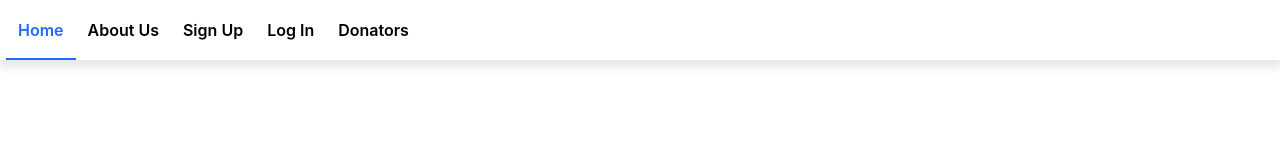
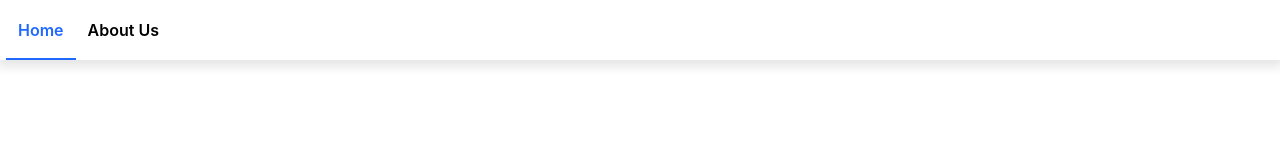
Before and after one commit to hrtowii/NYP_FullStackProject, a React (Vite) app: page / in a window 1280 px wide. Shown: the top 160 px of the page. Built offline with nearby package versions, Linux system fonts and the light colour scheme; sample sign-in values are in the browser's storage.

Commit message:
Menu and permission fix

```diff
--- /dev/null
+++ b/src/components/AvatarMenu.jsx
@@ -0,0 +1,101 @@
+import React from 'react';
+import { Avatar, Menu, MenuItem, ListItemIcon, Divider, IconButton, Tooltip } from '@mui/material';
+import { PersonAdd, Settings, Logout } from '@mui/icons-material';
+import { useNavigate } from 'react-router-dom';
+
+export default function AvatarMenu({ currentUserRole }) {
+  const [anchorEl, setAnchorEl] = React.useState(null);
+  const open = Boolean(anchorEl);
+  const navigate = useNavigate();
+
+  const handleClick = (event) => {
+    setAnchorEl(event.currentTarget);
+  };
+
+  const handleClose = () => {
+    setAnchorEl(null);
+  };
+
+  const handleLogout = () => {
+    navigate('/logout');
+    handleClose();
+  };
+
+  return (
+    <>
+      <Tooltip title="Account settings">
+        <IconButton
+          onClick={handleClick}
+          size="small"
+          sx={{ ml: 2 }}
+          aria-controls={open ? 'account-menu' : undefined}
+          aria-haspopup="true"
+          aria-expanded={open ? 'true' : undefined}
+        >
+          {/* <Avatar sx={{ width: 32, height: 32 }}>{currentUserRole?.charAt(0).toUpperCase()}</Avatar> */}
+        </IconButton>
+      </Tooltip>
+      <Menu
+        anchorEl={anchorEl}
+        id="account-menu"
+        open={open}
+        onClose={handleClose}
+        onClick={handleClose}
+        PaperProps={{
+          elevation: 0,
+          sx: {
+            overflow: 'visible',
+            filter: 'drop-shadow(0px 2px 8px rgba(0,0,0,0.32))',
+            mt: 1.5,
+            '& .MuiAvatar-root': {
+              width: 32,
+              height: 32,
+              ml: -0.5,
+              mr: 1,
+            },
+            '&::before': {
+              content: '""',
+              display: 'block',
+              position: 'absolute',
+              top: 0,
+              right: 14,
+              width: 10,
+              height: 10,
+              bgcolor: 'background.paper',
+              transform: 'translateY(-50%) rotate(45deg)',
+              zIndex: 0,
+            },
+          },
+        }}
+        transformOrigin={{ horizontal: 'right', vertical: 'top' }}
+        anchorOrigin={{ horizontal: 'right', vertical: 'bottom' }}
+      >
+        <MenuItem onClick={() => navigate('/profile')}>
+          <Avatar /> Profile
+        </MenuItem>
+        <MenuItem onClick={() => navigate('/account')}>
+          <Avatar /> My account
+        </MenuItem>
+        <Divider />
+        <MenuItem onClick={() => navigate('/add-account')}>
+          <ListItemIcon>
+            <PersonAdd fontSize="small" />
+          </ListItemIcon>
+          Add another account
+        </MenuItem>
+        <MenuItem onClick={() => navigate('/settings')}>
+          <ListItemIcon>
+            <Settings fontSize="small" />
+          </ListItemIcon>
+          Settings
+        </MenuItem>
+        <MenuItem onClick={handleLogout}>
+          <ListItemIcon>
+            <Logout fontSize="small" />
+          </ListItemIcon>
+          Logout
+        </MenuItem>
+      </Menu>
+    </>
+  );
+};
--- a/src/components/Navbar.jsx
+++ b/src/components/Navbar.jsx
@@ -1,17 +1,38 @@
-import React from 'react'
+import React, {useContext} from 'react'
 import "./Navbar.css"
 import "../index.css"
 import { NavLink } from 'react-router-dom'
+import {TokenContext} from '../utils/TokenContext.jsx'
+import AvatarMenu from './AvatarMenu.jsx'
+
+function parseJwt(token) {
+  if (!token) return {};
+  var base64Url = token.split('.')[1];
+  var base64 = base64Url.replace(/-/g, '+').replace(/_/g, '/');
+  var jsonPayload = decodeURIComponent(window.atob(base64).split('').map(function(c) {
+    return '%' + ('00' + c.charCodeAt(0).toString(16)).slice(-2);
+  }).join(''));
+  return JSON.parse(jsonPayload);
+}
 
 export default function Navbar() {
+  const { token } = useContext(TokenContext);
+  const isLoggedIn = token !== null;
+  const currentUserRole = isLoggedIn ? parseJwt(token).role : null;
+  const currentUserId = isLoggedIn ? parseJwt(token).id : null;
+
   return (
     <div className='navbar'>
       <NavLink to={"/"}>Home</NavLink>
       <NavLink to={"/about"}>About Us</NavLink>
-      <NavLink to={"/signup"}>Sign Up</NavLink>
-      <NavLink to={"/login"}>Log In</NavLink>
-      <NavLink to={"/listofdonators"}>Donators</NavLink>
-
+      {!isLoggedIn ? (
+        <>
+          <NavLink to={"/signup"}>Sign Up</NavLink>
+          <NavLink to={"/login"}>Log In</NavLink>
+        </>
+      ) : (
+        <AvatarMenu currentUserRole={currentUserRole} />
+      )}
     </div>
   )
 }
@@ -23,7 +44,6 @@ export function DonatorNavbar() {
       <NavLink to={"/donator/inventory"}>Inventory</NavLink>
       <NavLink to={"/donator/ManageDonations"}>Manage Donations</NavLink>
       <NavLink to={"/donator/feedback"}>View Feedback</NavLink>
-      <NavLink to={"/donator/events"}>Manage Events</NavLink>
     </div>
   )
 }
--- a/src/main.jsx
+++ b/src/main.jsx
@@ -130,7 +130,7 @@ const router = createBrowserRouter([
   {
     path: "donator/ManageDonations",
     element: (
-      <ProtectedRoute allowedRoles={['donator']}>
+      <ProtectedRoute allowedRoles={['donator', 'admin']}>
 
         <ManageDonations />
       </ProtectedRoute>
@@ -139,7 +139,7 @@ const router = createBrowserRouter([
   {
     path: "donator/DonateItem",
     element: (
-      <ProtectedRoute allowedRoles={['donator']}>
+      <ProtectedRoute allowedRoles={['donator', 'admin']}>
         <DonateItem />
       </ProtectedRoute>
     ),
```
